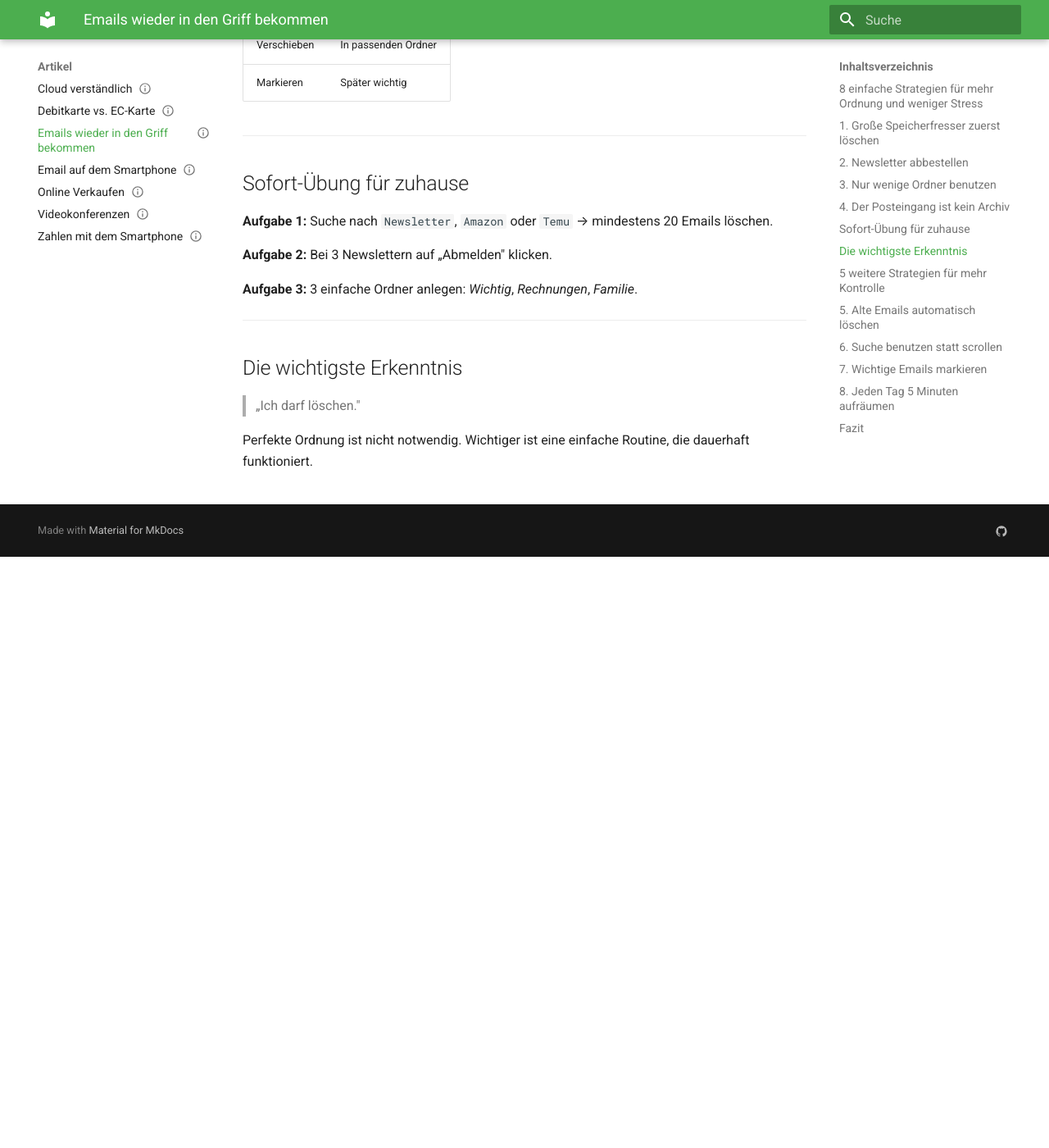
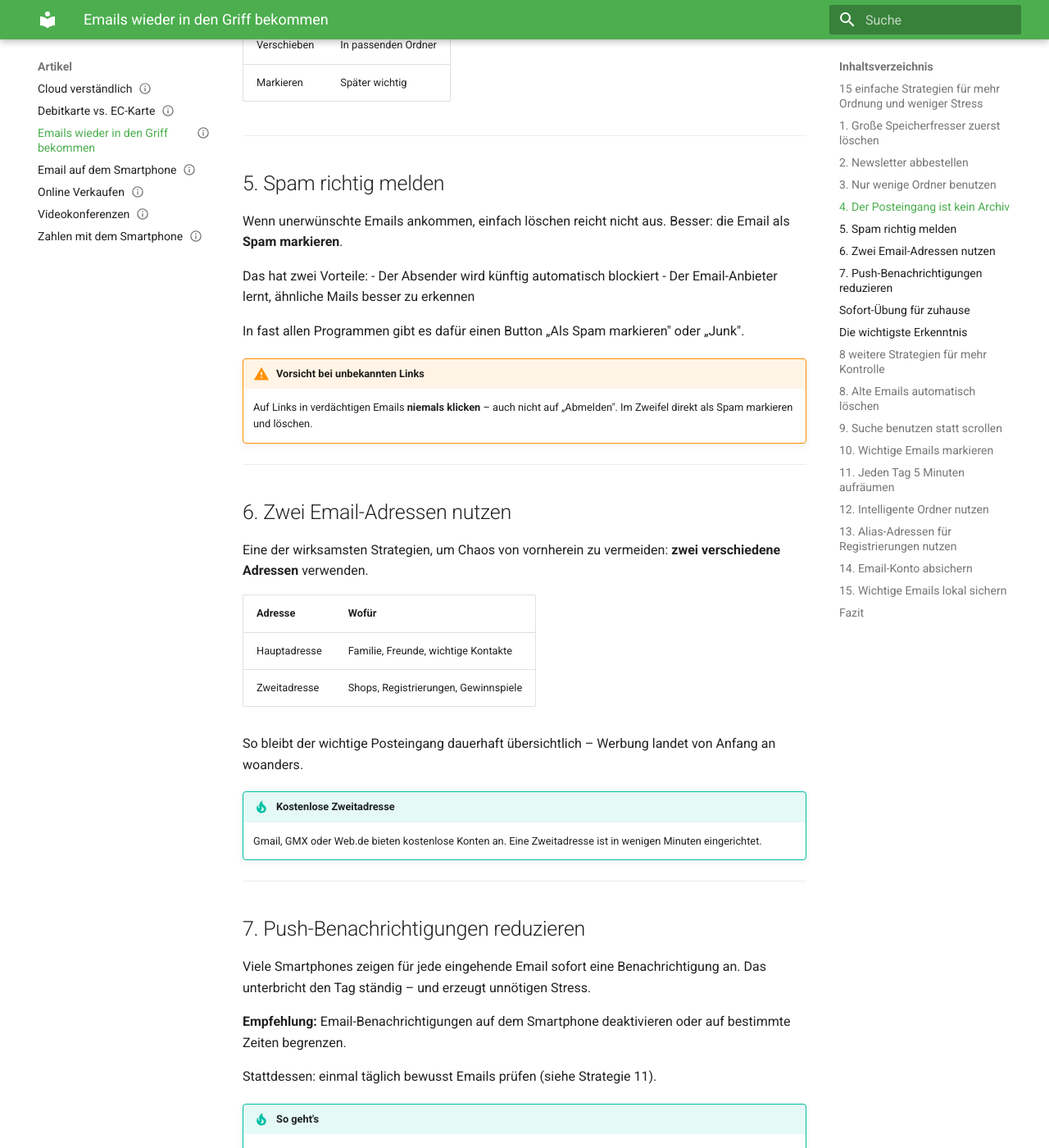
Before and after one commit to ralphmueller/digi-wissensdatenbank, an MkDocs documentation site: the page built from docs/03-artikel/email-ordnung.md, in a window 1280 px wide and 1400 px high, scrolled down 1748 px. Shown: the whole window at 82% size. Built offline with MkDocs 1.6.1 and Material for MkDocs 9.7.7, drawn with Linux system fonts in a browser that asks for light colours; before the commit the page ends 2427 px from its top, so only the background shows below that; some of the changed text lies outside the part shown.

Commit message:
Artikel Email-Ordnung: 6 weitere Strategien ergänzt (Spam, Zweitadresse, Push-Benachrichtigungen, Alias, 2FA, lokale Sicherung)
Co-Authored-By: Claude Sonnet 4.6 <noreply@anthropic.com>

```diff
--- a/docs/03-artikel/email-ordnung.md
+++ b/docs/03-artikel/email-ordnung.md
@@ -4,14 +4,14 @@ slug: email-ordnung
 type: article
 tags: [email, ordnung, organisation, alltag, vortrag]
 author: Ralph Müller
-updated: 2026-05-26
+updated: 2026-05-27
 status: published
 related: [email-smartphone]
 ---
 
 # Emails wieder in den Griff bekommen
 
-## 8 einfache Strategien für mehr Ordnung und weniger Stress
+## 15 einfache Strategien für mehr Ordnung und weniger Stress
 
 Viele Menschen nutzen ihre Email-Adresse seit Jahren privat – für Einkäufe, Vereine, Reisen, Rechnungen, soziale Netzwerke, Newsletter und vieles mehr. Mit der Zeit entsteht oft Chaos: Tausende ungelesene Emails, Speicherplatz fast voll, wichtige Nachrichten gehen unter. Die gute Nachricht: Schon wenige einfache Gewohnheiten helfen enorm.
 
@@ -66,6 +66,50 @@ Viele Menschen nutzen ihre Email-Adresse seit Jahren privat – für Einkäufe,
 
     ---
 
+    ## 5. Spam richtig melden
+
+    Wenn unerwünschte Emails ankommen, einfach löschen reicht nicht aus. Besser: die Email als **Spam markieren**.
+
+    Das hat zwei Vorteile:
+    - Der Absender wird künftig automatisch blockiert
+    - Der Email-Anbieter lernt, ähnliche Mails besser zu erkennen
+
+    In fast allen Programmen gibt es dafür einen Button „Als Spam markieren" oder „Junk".
+
+    !!! warning "Vorsicht bei unbekannten Links"
+        Auf Links in verdächtigen Emails **niemals klicken** – auch nicht auf „Abmelden". Im Zweifel direkt als Spam markieren und löschen.
+
+    ---
+
+    ## 6. Zwei Email-Adressen nutzen
+
+    Eine der wirksamsten Strategien, um Chaos von vornherein zu vermeiden: **zwei verschiedene Adressen** verwenden.
+
+    | Adresse | Wofür |
+    |---|---|
+    | Hauptadresse | Familie, Freunde, wichtige Kontakte |
+    | Zweitadresse | Shops, Registrierungen, Gewinnspiele |
+
+    So bleibt der wichtige Posteingang dauerhaft übersichtlich – Werbung landet von Anfang an woanders.
+
+    !!! tip "Kostenlose Zweitadresse"
+        Gmail, GMX oder Web.de bieten kostenlose Konten an. Eine Zweitadresse ist in wenigen Minuten eingerichtet.
+
+    ---
+
+    ## 7. Push-Benachrichtigungen reduzieren
+
+    Viele Smartphones zeigen für jede eingehende Email sofort eine Benachrichtigung an. Das unterbricht den Tag ständig – und erzeugt unnötigen Stress.
+
+    **Empfehlung:** Email-Benachrichtigungen auf dem Smartphone deaktivieren oder auf bestimmte Zeiten begrenzen.
+
+    Stattdessen: einmal täglich bewusst Emails prüfen (siehe Strategie 11).
+
+    !!! tip "So geht's"
+        Smartphone-Einstellungen → Apps → Email-App → Benachrichtigungen → anpassen oder deaktivieren.
+
+    ---
+
     ## Sofort-Übung für zuhause
 
     **Aufgabe 1:** Suche nach `Newsletter`, `Amazon` oder `Temu` → mindestens 20 Emails löschen.
@@ -100,7 +144,7 @@ Viele Menschen nutzen ihre Email-Adresse seit Jahren privat – für Einkäufe,
 
     ---
 
-    ## 6. Suche benutzen statt scrollen
+    ## 9. Suche benutzen statt scrollen
 
     Die Suchfunktion ist viel effizienter als langes Scrollen. Statt „Wo ist meine Stromrechnung?" einfach direkt suchen nach `RhönEnergie`, `Rechnung` oder `PDF`.
 
@@ -114,7 +158,7 @@ Viele Menschen nutzen ihre Email-Adresse seit Jahren privat – für Einkäufe,
 
     ---
 
-    ## 7. Wichtige Emails markieren
+    ## 10. Wichtige Emails markieren
 
     Nutze Stern, Favorit oder „Wichtig"-Markierung – aber nur für wirklich wichtige Dinge:
 
@@ -128,7 +172,7 @@ Viele Menschen nutzen ihre Email-Adresse seit Jahren privat – für Einkäufe,
 
     ---
 
-    ## 8. Jeden Tag 5 Minuten aufräumen
+    ## 11. Jeden Tag 5 Minuten aufräumen
 
     Nicht ständig Emails prüfen – aber auch nicht wochenlang ignorieren. Gute Routine: einmal täglich
 
@@ -141,6 +185,82 @@ Viele Menschen nutzen ihre Email-Adresse seit Jahren privat – für Einkäufe,
 
     ---
 
+    ## 12. Intelligente Ordner nutzen
+
+    Die meisten Mailprogramme kennen sogenannte **intelligente Ordner** (auch: Filter, Regeln oder Smart Mailboxes). Sie sortieren eingehende Emails automatisch vor – ohne dass man selbst aktiv werden muss.
+
+    **Beispiele für sinnvolle Regeln:**
+
+    - Emails von `amazon.de` → automatisch in Ordner „Bestellungen"
+    - Emails mit Betreff „Rechnung" → automatisch in Ordner „Rechnungen"
+    - Emails von der Vereins-Adresse → automatisch in Ordner „Verein"
+
+    **Wo findet man das?**
+
+    | Programm / Anbieter | Funktion |
+    |---|---|
+    | Gmail | Einstellungen → Filter und blockierte Adressen |
+    | Outlook | Startseite → Regeln → Regeln verwalten |
+    | Apple Mail | Ablage → Neues Postfach… / Einstellungen → Regeln |
+    | GMX / Web.de | Einstellungen → Filter |
+    | Thunderbird | Extras → Nachrichtenfilter |
+
+    !!! tip "Einmal einrichten, dauerhaft profitieren"
+        Ein gut eingerichteter Filter spart täglich Zeit – und hält den Posteingang sauber, ohne dass man daran denkt.
+
+    ---
+
+    ## 13. Alias-Adressen für Registrierungen nutzen
+
+    Wer Gmail nutzt, kann einen einfachen Trick verwenden: den eigenen Namen mit einem `+` und einem Zusatz erweitern.
+
+    **Beispiel:** Die Adresse `meinname@gmail.com` existiert – dann funktioniert auch `meinname+amazon@gmail.com` automatisch.
+
+    Emails an diese Alias-Adresse landen trotzdem im eigenen Postfach – können aber leicht per Filter erkannt und sortiert werden.
+
+    **Weitere Möglichkeiten:**
+
+    - **SimpleLogin** oder **AnonAddy**: Dienste, die echte Wegwerf-Adressen erstellen
+    - Apple-Nutzer: „E-Mail-Adresse verbergen" in iCloud+ (erstellt zufällige Adressen)
+
+    ---
+
+    ## 14. Email-Konto absichern
+
+    Das Email-Postfach ist der **Generalschlüssel** für alle anderen Online-Konten – wer Zugriff darauf hat, kann über „Passwort vergessen" fast alle anderen Accounts übernehmen.
+
+    **Zwei wichtige Maßnahmen:**
+
+    **1. Starkes Passwort** – einzigartig, nur für dieses Konto verwendet.
+
+    **2. Zwei-Faktor-Authentifizierung (2FA)** – bei jedem Login wird zusätzlich ein Code ans Smartphone geschickt. Selbst wenn jemand das Passwort kennt, kommt er ohne diesen Code nicht rein.
+
+    | Anbieter | Wo aktivieren |
+    |---|---|
+    | Gmail | Konto → Sicherheit → Bestätigung in zwei Schritten |
+    | GMX / Web.de | Einstellungen → Sicherheit → Zwei-Faktor-Authentifizierung |
+    | Outlook | account.microsoft.com → Sicherheit |
+
+    !!! warning "Wichtig"
+        Nach der Aktivierung den **Wiederherstellungscode** sicher aufbewahren – z. B. ausdrucken und abheften.
+
+    ---
+
+    ## 15. Wichtige Emails lokal sichern
+
+    Manche Emails sind so wichtig, dass sie auch dann verfügbar sein sollten, wenn das Email-Konto gesperrt oder gelöscht wird – zum Beispiel Verträge, Steuerdokumente oder Buchungsbestätigungen.
+
+    **Möglichkeiten:**
+
+    - **Als PDF speichern:** In den meisten Programmen über „Drucken → Als PDF speichern"
+    - **In einen lokalen Ordner verschieben:** Mit Thunderbird oder Apple Mail landen Emails auch offline auf dem eigenen Computer
+    - **Anhänge herunterladen:** Wichtige PDFs direkt im Dokumenten-Ordner ablegen
+
+    !!! tip "Ordner „Wichtige Belege""
+        Einen Ordner auf dem Computer anlegen und wichtige Email-PDFs dort sammeln – geordnet nach Jahr.
+
+    ---
+
     ## Fazit
 
     Mit diesen Strategien:
```
Also changed, not shown: other parts of docs/03-artikel/email-ordnung.md (+2 -2 lines).
